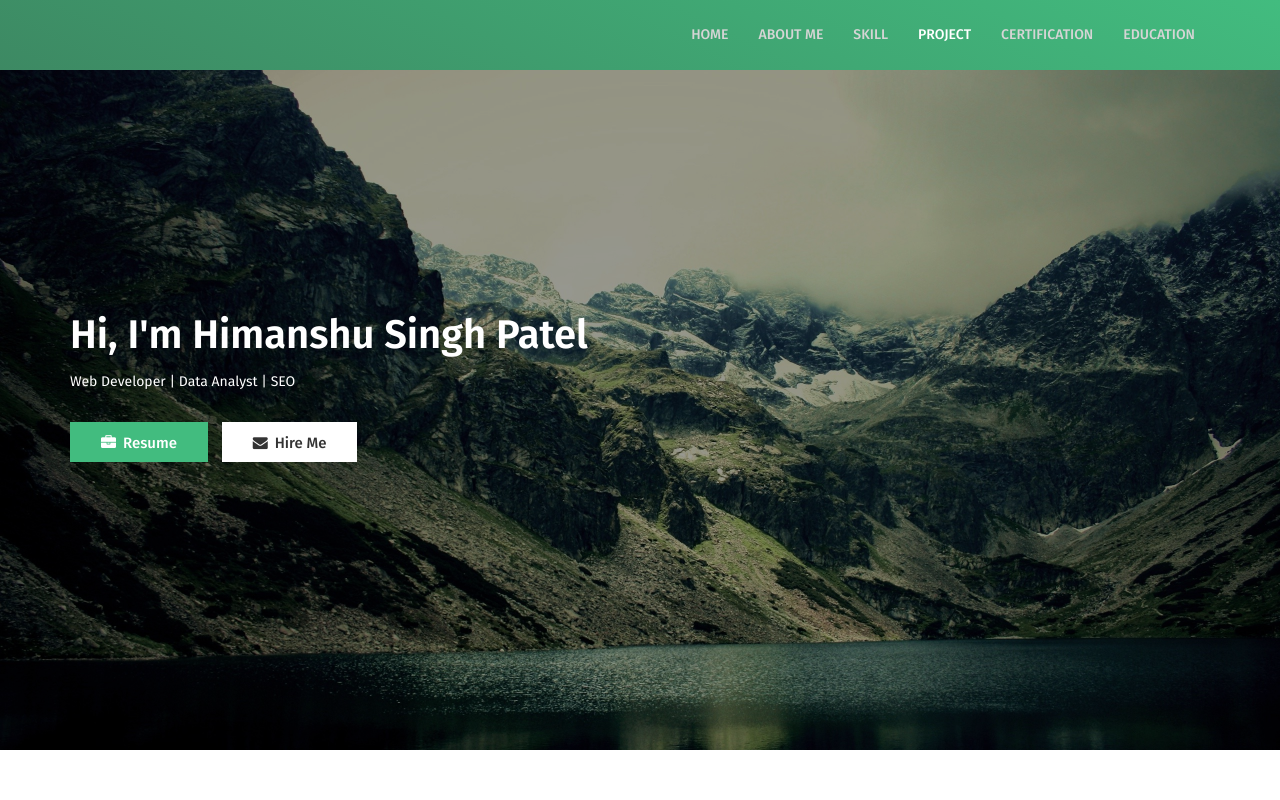
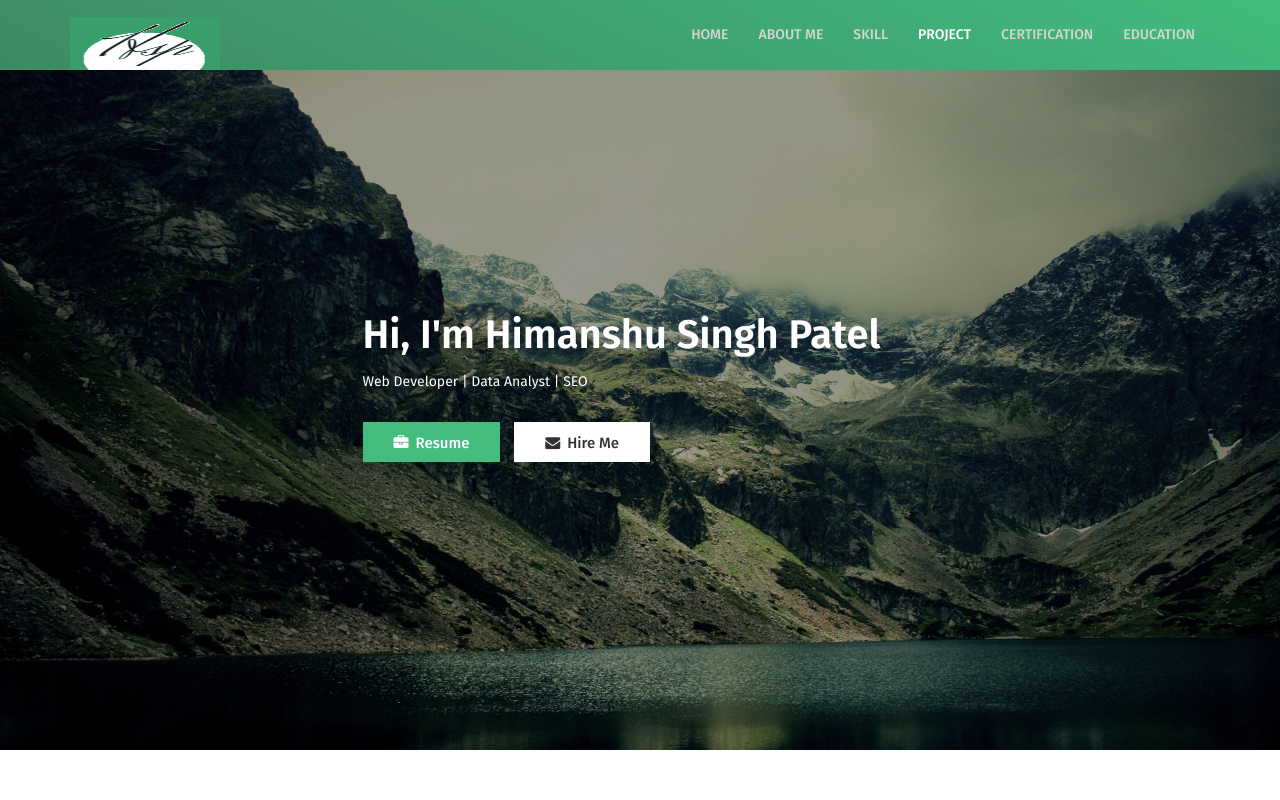
Before and after one commit to Iamhimanshusinghpatel/New-Portfolio, a plain HTML site: page index.html in a window 1280 px wide. Shown: the top 800 px of the page. Drawn offline with nearby package versions, Linux system fonts and the light colour scheme; some packages are replaced by stand-ins of ours.

Commit message:
Update index.html

```diff
--- a/index.html
+++ b/index.html
@@ -51,7 +51,7 @@
 					<div class="row">
 						<div class="col-md-3 col-sm-2 col-xs-2">
 							<div class="logo">
-								<!-- <a href="index.html"><img src="img/h1.png" alt="logo.png"></a> -->
+								<a href="index.html"><img src="img/hhh.png" alt="" height="70px" width="150px"></a>
 							</div>
 						</div>
 						<div class="col-md-9 col-sm-10">
```
